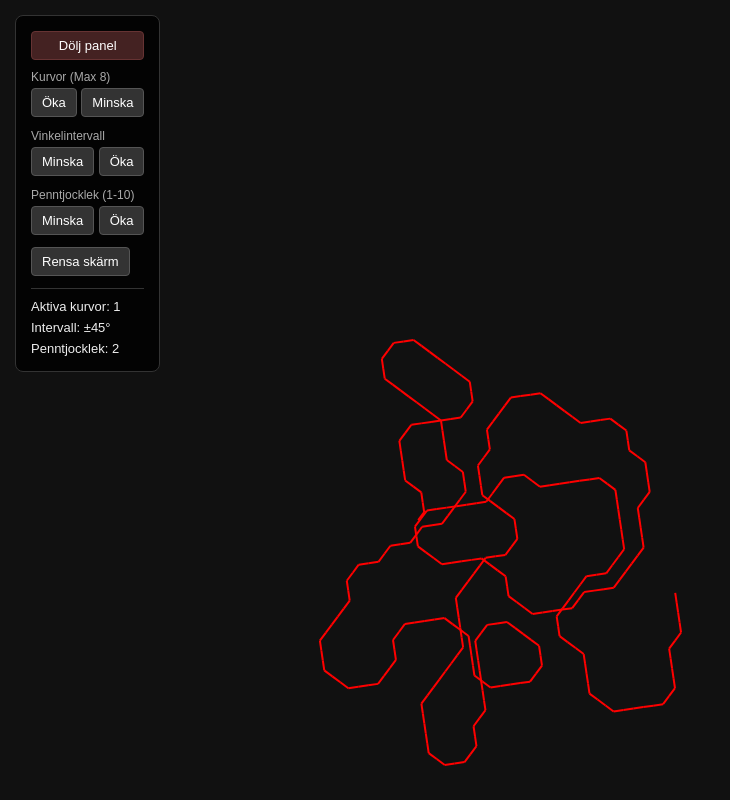
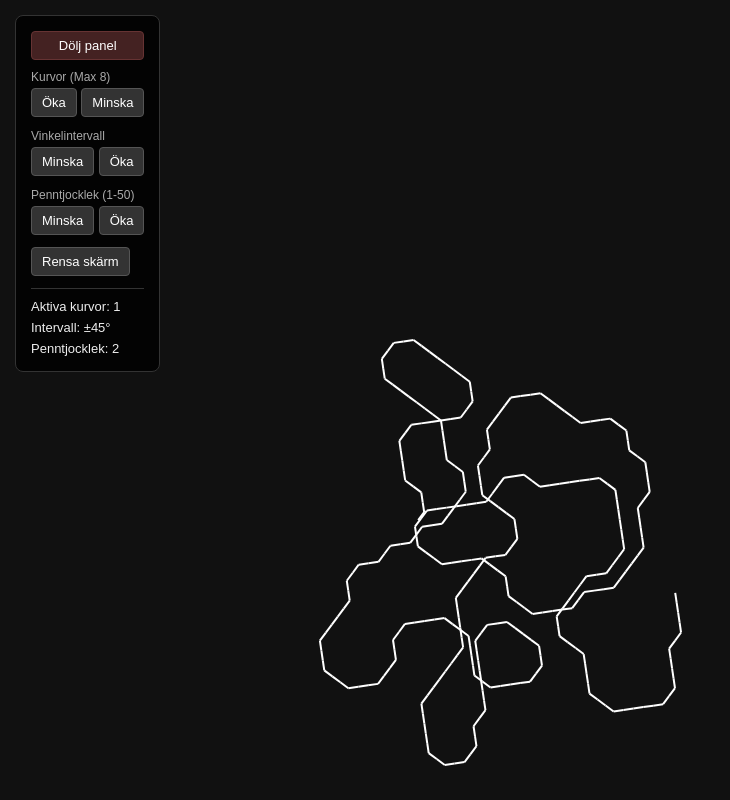
Before and after one commit to tokrvi/tokrvi.github.io, a plain HTML site: page artfullcurves2.html in a window 1280 px wide. Shown: the whole page, without its empty margins (0-730 px from the left). Drawn offline with Linux system fonts and the light colour scheme.

Commit message:
Update artfullcurves2.html

```diff
--- a/artfullcurves2.html
+++ b/artfullcurves2.html
@@ -96,7 +96,7 @@
             </div>
 
             <div class="button-group">
-                <div class="label">Penntjocklek (1-10)</div>
+                <div class="label">Penntjocklek (1-50)</div>
                 <button id="decSizeBtn">Minska</button>
                 <button id="incSizeBtn">Öka</button>
             </div>
@@ -125,7 +125,7 @@
         window.addEventListener('resize', resize);
         resize();
 
-        const colors = ['#ff0000', '#00ff00', '#0000ff', '#00ffff', '#ff00ff', '#ffff00', '#00ff00', '#ff8800'];
+        const colors = ['#ffffff', '#dddddd', '#bbbbbb', '#888888', '#666666', '#444444', '#222222', '#000000'];
 
         // Inställningar som kan justeras från UI
         const angleIntervals = [10, 15, 30, 45, 60, 75, 90];
@@ -236,7 +236,7 @@
 
         // Hantering av penntjocklek
         document.getElementById('incSizeBtn').addEventListener('click', () => {
-            if (penSize < 10) {
+            if (penSize < 50) {
                 penSize++;
                 updateUI();
             }
```
